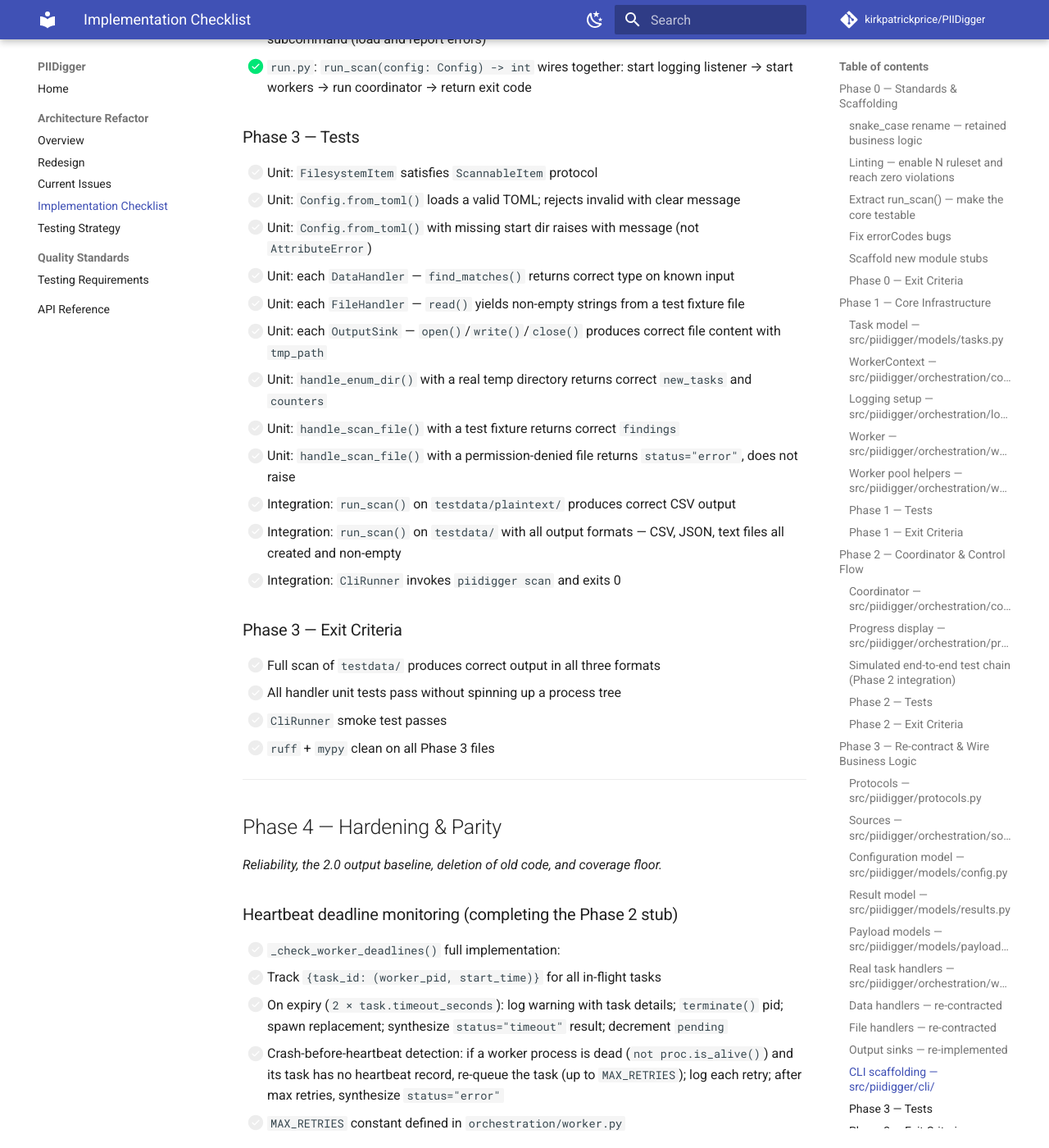
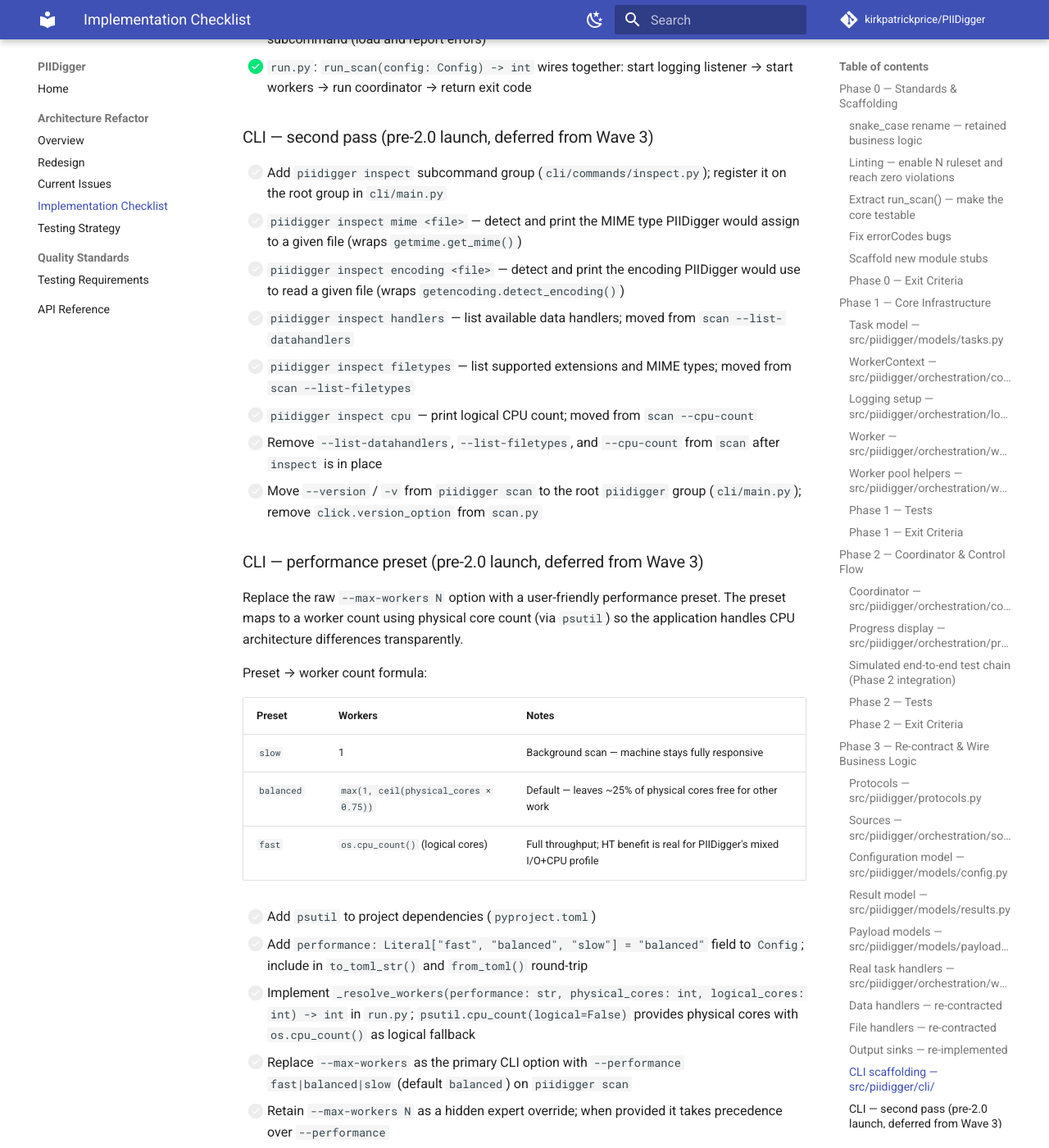
Before and after one commit to kirkpatrickprice/PIIDigger, an MkDocs documentation site: the page built from docs/refactor/IMPLEMENTATION_CHECKLIST.md, in a window 1280 px wide and 1400 px high, scrolled down 11147 px. Shown: the whole window at 82% size. Built offline with MkDocs 1.6.1 and Material for MkDocs 9.7.7, drawn with Linux system fonts in a browser that asks for light colours; comment, search, counter and statistics services are not loaded; some of the changed text lies outside the part shown.

Commit message:
docs: capture deferred CLI enhancements for pre-2.0 launch
Add two new checklist sections to Phase 3 (CLI — second pass):

- piidigger inspect subcommand: mime, encoding, handlers, filetypes,
  cpu sub-sub-commands; relocate --list-*, --cpu-count from scan
- Move --version from piidigger scan to the root piidigger group
- Performance preset: replace --max-workers with --performance
  fast|balanced|slow; balanced = max(1, ceil(physical_cores x 0.75));
  fast = logical cores (HT benefit is real for mixed I/O+CPU workload);
  psutil for physical core count; --max-workers retained as hidden
  expert override

Co-Authored-By: Claude Sonnet 4.6 <noreply@anthropic.com>

```diff
--- a/docs/refactor/IMPLEMENTATION_CHECKLIST.md
+++ b/docs/refactor/IMPLEMENTATION_CHECKLIST.md
@@ -322,6 +322,36 @@ Create empty-but-importable stubs (docstring + `__all__ = []` or equivalent) so
 - [x] `cli/commands/config.py`: `generate` subcommand (write default TOML); `validate` subcommand (load and report errors)
 - [x] `run.py`: `run_scan(config: Config) -> int` wires together: start logging listener → start workers → run coordinator → return exit code
 
+### CLI — second pass (pre-2.0 launch, deferred from Wave 3)
+
+- [ ] Add `piidigger inspect` subcommand group (`cli/commands/inspect.py`); register it on the root group in `cli/main.py`
+- [ ] `piidigger inspect mime <file>` — detect and print the MIME type PIIDigger would assign to a given file (wraps `getmime.get_mime()`)
+- [ ] `piidigger inspect encoding <file>` — detect and print the encoding PIIDigger would use to read a given file (wraps `getencoding.detect_encoding()`)
+- [ ] `piidigger inspect handlers` — list available data handlers; moved from `scan --list-datahandlers`
+- [ ] `piidigger inspect filetypes` — list supported extensions and MIME types; moved from `scan --list-filetypes`
+- [ ] `piidigger inspect cpu` — print logical CPU count; moved from `scan --cpu-count`
+- [ ] Remove `--list-datahandlers`, `--list-filetypes`, and `--cpu-count` from `scan` after `inspect` is in place
+- [ ] Move `--version` / `-v` from `piidigger scan` to the root `piidigger` group (`cli/main.py`); remove `click.version_option` from `scan.py`
+
+### CLI — performance preset (pre-2.0 launch, deferred from Wave 3)
+
+Replace the raw `--max-workers N` option with a user-friendly performance preset.  The preset maps to a worker count using physical core count (via `psutil`) so the application handles CPU architecture differences transparently.
+
+Preset → worker count formula:
+
+| Preset | Workers | Notes |
+|---|---|---|
+| `slow` | 1 | Background scan — machine stays fully responsive |
+| `balanced` | `max(1, ceil(physical_cores × 0.75))` | Default — leaves ~25% of physical cores free for other work |
+| `fast` | `os.cpu_count()` (logical cores) | Full throughput; HT benefit is real for PIIDigger's mixed I/O+CPU profile |
+
+- [ ] Add `psutil` to project dependencies (`pyproject.toml`)
+- [ ] Add `performance: Literal["fast", "balanced", "slow"] = "balanced"` field to `Config`; include in `to_toml_str()` and `from_toml()` round-trip
+- [ ] Implement `_resolve_workers(performance: str, physical_cores: int, logical_cores: int) -> int` in `run.py`; `psutil.cpu_count(logical=False)` provides physical cores with `os.cpu_count()` as logical fallback
+- [ ] Replace `--max-workers` as the primary CLI option with `--performance fast|balanced|slow` (default `balanced`) on `piidigger scan`
+- [ ] Retain `--max-workers N` as a hidden expert override; when provided it takes precedence over `--performance`
+- [ ] Unit tests for `_resolve_workers()`: each preset on a range of physical/logical core counts, including the 2-core edge case
+
 ### Phase 3 — Tests
 
 - [ ] Unit: `FilesystemItem` satisfies `ScannableItem` protocol
```
